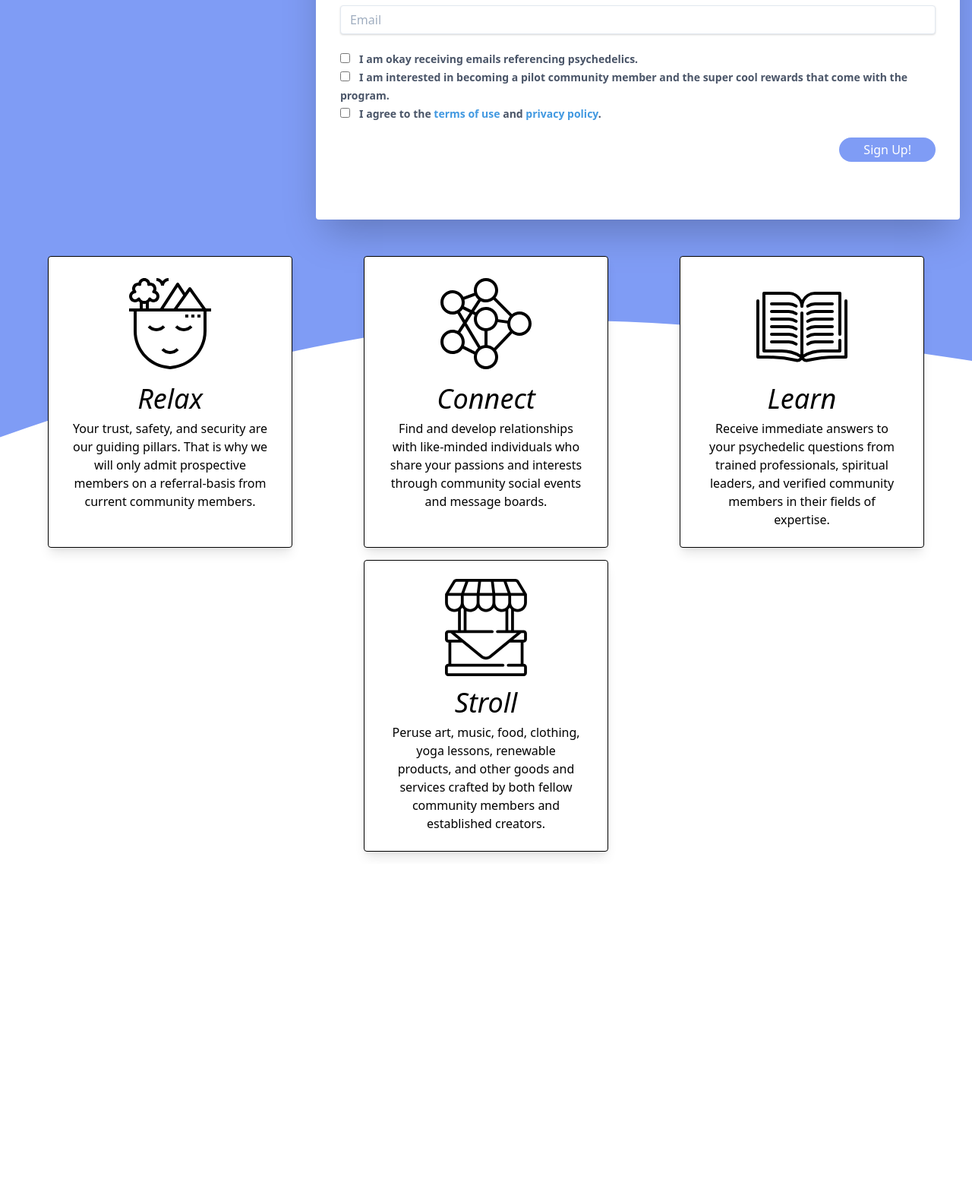
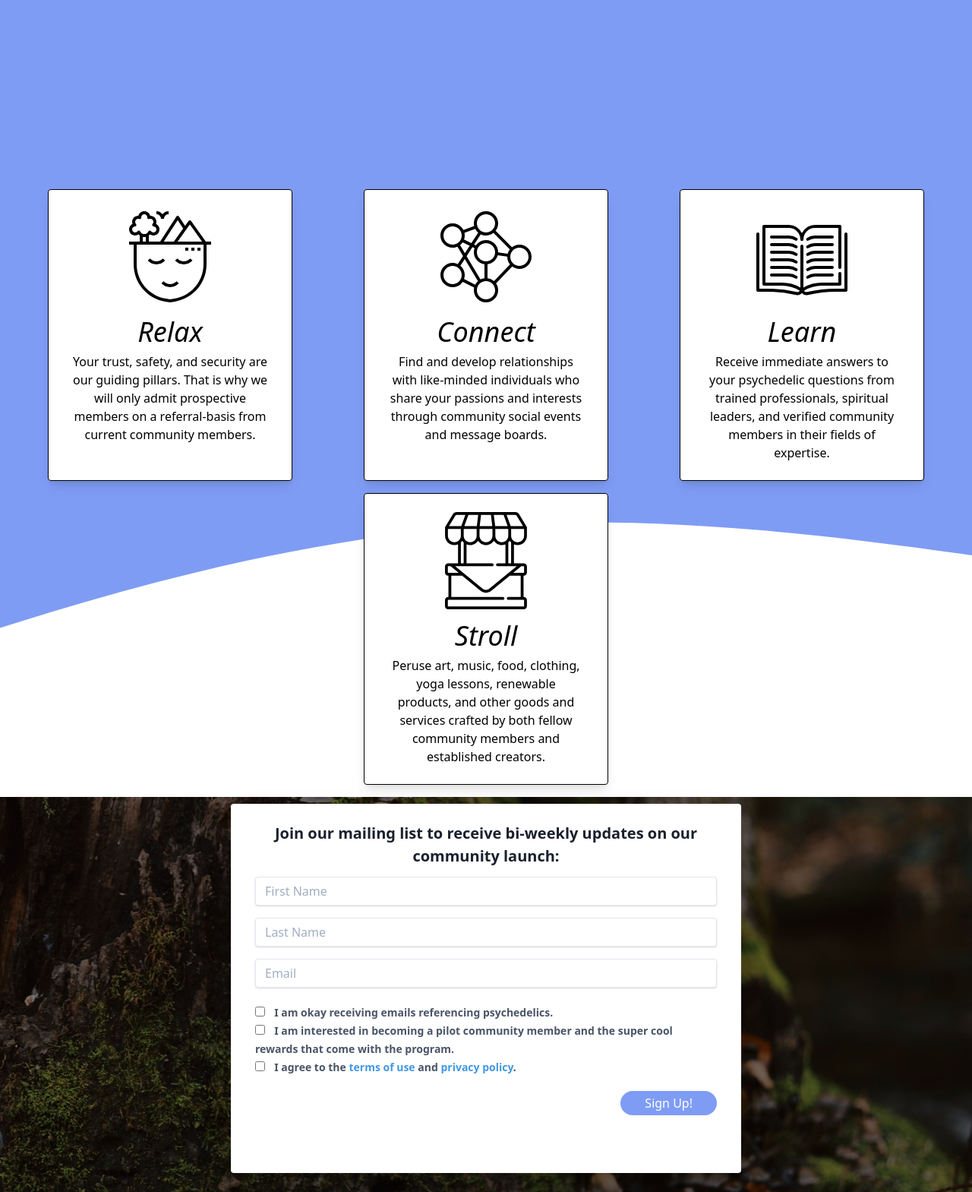
Before and after one commit to lyonsbp/empathic-health-landing, a website with bundled scripts: page src/index.html in a window 1280 px wide. Shown: the part 719-2288 px from the top of the page at 76% size. Before the commit the page ends 1856 px from the top, so only its background shows below. Built offline with nearby package versions, Linux system fonts and the light colour scheme.

Commit message:
Styling updates to new style

```diff
--- a/src/assets/app.pcss
+++ b/src/assets/app.pcss
@@ -1,7 +1,17 @@
-header {
+.header {
   background: linear-gradient(rgba(0, 0, 0, 0.5), rgba(0, 0, 0, 0.5)),
     url(/assets/images/mushroom-pic-compressed.jpg);
   height: 65vh;
+  background-size: cover;
+  background-position: center;
+}
+
+.signup-section {
+  background: linear-gradient(rgba(0, 0, 0, 0.5), rgba(0, 0, 0, 0.5)),
+    url(/assets/images/mushroom-forest-compressed.jpg);
+  height: 65vh;
+  background-size: cover;
+  background-position: center;
 }
 
 .wave {
--- a/src/index.html
+++ b/src/index.html
@@ -40,9 +40,7 @@
     <link rel="stylesheet" href="assets/app.pcss" />
   </head>
   <body class="bg-white wave">
-    <header
-      class="bg-cover bg-center flex flex-col justify-around align-center"
-    >
+    <header class="flex flex-col justify-around align-center header">
       <nav class="w-full flex self-start justify-around">
         <div class="bg-white rounded-3xl px-5">
           <img class="h-40" src="/assets/images/logo-3.png" />
@@ -64,12 +62,12 @@
         Interactive social community and validated resource center for the
         psychedelic medicine movement
       </p>
-      <button class="text-xl font-bold w-auto mx-auto primary">
+      <button id="learn-more-btn" class="text-xl font-bold w-auto mx-auto primary">
         Learn More
       </button>
     </header>
 
-    <div class="flex-1 overflow-y-auto">
+    <div class="flex flex-col">
       <div class="flex flex-wrap justify-center">
         <div class="w-full m-4 flex flex-wrap justify-center">
           <div
@@ -133,119 +131,6 @@
                   symptoms after 3.8 years when treated with MDMA.
                 </span>
               </blockquote>
-            </div>
-            <div
-              id="form-container"
-              class="flex justify-center bg-white shadow-2xl rounded px-8 py-6 mb-4"
-            >
-              <form id="sign-up-form">
-                <p class="text-xl text-center text-gray-900 font-semibold">
-                  Join our mailing list to receive bi-weekly updates on our
-                  community launch:
-                </p>
-
-                <div class="flex flex-wrap gap-4 mt-3">
-                  <label class="mb-2 hidden" for="firstName">
-                    First Name
-                  </label>
-                  <input
-                    id="fname-input"
-                    type="text"
-                    placeholder="First Name"
-                    autocomplete="given-name"
-                    class="shadow appearance-none border rounded w-full py-2 px-3 text-gray-700 leading-tight focus:outline-none focus:shadow-outline"
-                    placeholder="First Name"
-                    name="firstName"
-                  />
-                  <label class="mb-2 hidden" for="lastName"> Last Name </label>
-                  <input
-                    id="lname-input"
-                    type="text"
-                    placeholder="Last Name"
-                    autocomplete="family-name"
-                    class="shadow appearance-none border rounded w-full py-2 px-3 text-gray-700 leading-tight focus:outline-none focus:shadow-outline"
-                    placeholder="Last Name"
-                    name="lastName"
-                  />
-                  <label class="mb-2 hidden" for="email"> Email </label>
-                  <input
-                    id="email-input"
-                    type="email"
-                    placeholder="Email"
-                    autocomplete="email"
-                    class="shadow appearance-none border rounded w-full py-2 px-3 text-gray-700 leading-tight focus:outline-none focus:shadow-outline"
-                    placeholder="Email"
-                    name="email"
-                    required
-                  />
-                </div>
-
-                <label
-                  class="block text-gray-700 font-bold justify-self-start mt-5"
-                >
-                  <input
-                    class="mr-2 leading-tight"
-                    type="checkbox"
-                    name="receiveEmails"
-                  />
-                  <span class="text-sm">
-                    I am okay receiving emails referencing psychedelics.
-                  </span>
-                </label>
-
-                <label class="block text-gray-700 font-bold justify-self-start">
-                  <input
-                    class="mr-2 leading-tight"
-                    type="checkbox"
-                    name="pilot"
-                  />
-                  <span class="text-sm">
-                    I am interested in becoming a pilot community member and the
-                    super cool rewards that come with the program.
-                  </span>
-                </label>
-
-                <label class="block text-gray-700 font-bold">
-                  <input
-                    class="mr-2 leading-tight"
-                    type="checkbox"
-                    required
-                    name="privacyTos"
-                  />
-                  <span class="text-sm">
-                    I agree to the
-                    <a href="/" class="text-blue-500">terms of use</a> and
-                    <a href="/" class="text-blue-500">privacy policy</a>.
-                  </span>
-                </label>
-
-                <div class="flex justify-end">
-                  <button id="test-btn" class="rounded text-gray-900 hidden">
-                    Test
-                  </button>
-                  <button type="submit" class="rounded mt-5 primary basic">
-                    Sign Up!
-                  </button>
-                </div>
-
-                <div
-                  id="success-alert"
-                  class="text-center pt-4 lg:px-4 opacity-0 transition-opacity duration-500 ease-in-out"
-                >
-                  <div
-                    class="p-2 bg-green-800 items-center text-green-100 leading-none lg:rounded-full flex lg:inline-flex"
-                    role="alert"
-                  >
-                    <span
-                      class="flex rounded-full bg-green-500 uppercase px-2 py-1 text-xs font-bold mr-3"
-                      >Success</span
-                    >
-                    <span class="font-semibold mr-2 text-left flex-auto"
-                      >Email successfully added!</span
-                    >
-                  </div>
-                </div>
-              </form>
             </div>
           </div>
         </div>
@@ -388,6 +273,114 @@
           </p>
         </div>
       </div>
+
+      <div class="signup-section flex flex-col justify-center lg:px-10">
+        <div
+          id="form-container"
+          class="bg-white shadow-2xl rounded px-8 py-6 mb-4 max-w-2xl mx-auto"
+        >
+          <form id="sign-up-form">
+            <p class="text-xl text-center text-gray-900 font-semibold">
+              Join our mailing list to receive bi-weekly updates on our
+              community launch:
+            </p>
+
+            <div class="flex flex-wrap gap-4 mt-3">
+              <label class="mb-2 hidden" for="firstName"> First Name </label>
+              <input
+                id="fname-input"
+                type="text"
+                placeholder="First Name"
+                autocomplete="given-name"
+                class="shadow appearance-none border rounded w-full py-2 px-3 text-gray-700 leading-tight focus:outline-none focus:shadow-outline"
+                placeholder="First Name"
+                name="firstName"
+              />
+              <label class="mb-2 hidden" for="lastName"> Last Name </label>
+              <input
+                id="lname-input"
+                type="text"
+                placeholder="Last Name"
+                autocomplete="family-name"
+                class="shadow appearance-none border rounded w-full py-2 px-3 text-gray-700 leading-tight focus:outline-none focus:shadow-outline"
+                placeholder="Last Name"
+                name="lastName"
+              />
+              <label class="mb-2 hidden" for="email"> Email </label>
+              <input
+                id="email-input"
+                type="email"
+                placeholder="Email"
+                autocomplete="email"
+                class="shadow appearance-none border rounded w-full py-2 px-3 text-gray-700 leading-tight focus:outline-none focus:shadow-outline"
+                placeholder="Email"
+                name="email"
+                required
+              />
+            </div>
+
+            <label
+              class="block text-gray-700 font-bold justify-self-start mt-5"
+            >
+              <input
+                class="mr-2 leading-tight"
+                type="checkbox"
+                name="receiveEmails"
+              />
+              <span class="text-sm">
+                I am okay receiving emails referencing psychedelics.
+              </span>
+            </label>
+
+            <label class="block text-gray-700 font-bold justify-self-start">
+              <input class="mr-2 leading-tight" type="checkbox" name="pilot" />
+              <span class="text-sm">
+                I am interested in becoming a pilot community member and the
+                super cool rewards that come with the program.
+              </span>
+            </label>
+
+            <label class="block text-gray-700 font-bold">
+              <input
+                class="mr-2 leading-tight"
+                type="checkbox"
+                required
+                name="privacyTos"
+              />
+              <span class="text-sm">
+                I agree to the
+                <a href="/" class="text-blue-500">terms of use</a> and
+                <a href="/" class="text-blue-500">privacy policy</a>.
+              </span>
+            </label>
+
+            <div class="flex justify-end">
+              <button id="test-btn" class="rounded text-gray-900 hidden">
+                Test
+              </button>
+              <button type="submit" class="rounded mt-5 primary basic">
+                Sign Up!
+              </button>
+            </div>
+
+            <div
+              id="success-alert"
+              class="text-center pt-4 lg:px-4 opacity-0 transition-opacity duration-500 ease-in-out"
+            >
+              <div
+                class="p-2 bg-green-800 items-center text-green-100 leading-none lg:rounded-full flex lg:inline-flex"
+                role="alert"
+              >
+                <span
+                  class="flex rounded-full bg-green-500 uppercase px-2 py-1 text-xs font-bold mr-3"
+                  >Success</span
+                >
+                <span class="font-semibold mr-2 text-left flex-auto"
+                  >Email successfully added!</span
+                >
+              </div>
+            </div>
+          </form>
       </div>
 
       <div
@@ -456,7 +449,9 @@
                     <option value="reddit">Reddit</option>
                     <option value="facebook">Facebook</option>
                     <option value="search">Search Engine</option>
-                  <option value="friend">Friend (please specify below)</option>
+                    <option value="friend">
+                      Friend (please specify below)
+                    </option>
                   </select>
                   <div
                     class="pointer-events-none absolute inset-y-0 right-0 flex items-center px-2 text-gray-700"
@@ -502,6 +497,8 @@
           </div>
         </div>
       </div>
+    </div>
+
     <script src="./index.js"></script>
   </body>
 </html>
--- a/src/index.js
+++ b/src/index.js
@@ -5,6 +5,7 @@ const signUpForm = document.querySelector("#sign-up-form");
 const howDidForm = document.querySelector("#how-did-you-hear-form");
 const testBtn = document.querySelector("#test-btn");
 const howSelectBox = document.querySelector("#how-select");
+const learnMoreBtn = document.querySelector("#learn-more-btn");
 let userEmail = null;
 
 signUpForm.addEventListener("submit", async (evt) => {
@@ -72,6 +73,10 @@ howSelectBox.addEventListener("change", (evt) => {
   }
 });
 
+learnMoreBtn.addEventListener("click", (evt) => {
+  window.scrollTo(0, document.body.scrollHeight);
+});
+
 function handleModalSetup() {
   // Allow escape key to close modal
   document.onkeydown = function (evt) {
```
Also changed, not shown: src/assets/images/mushroom-forest-compressed.jpg (added). Lines whose indentation alone changed are shown as unchanged.
